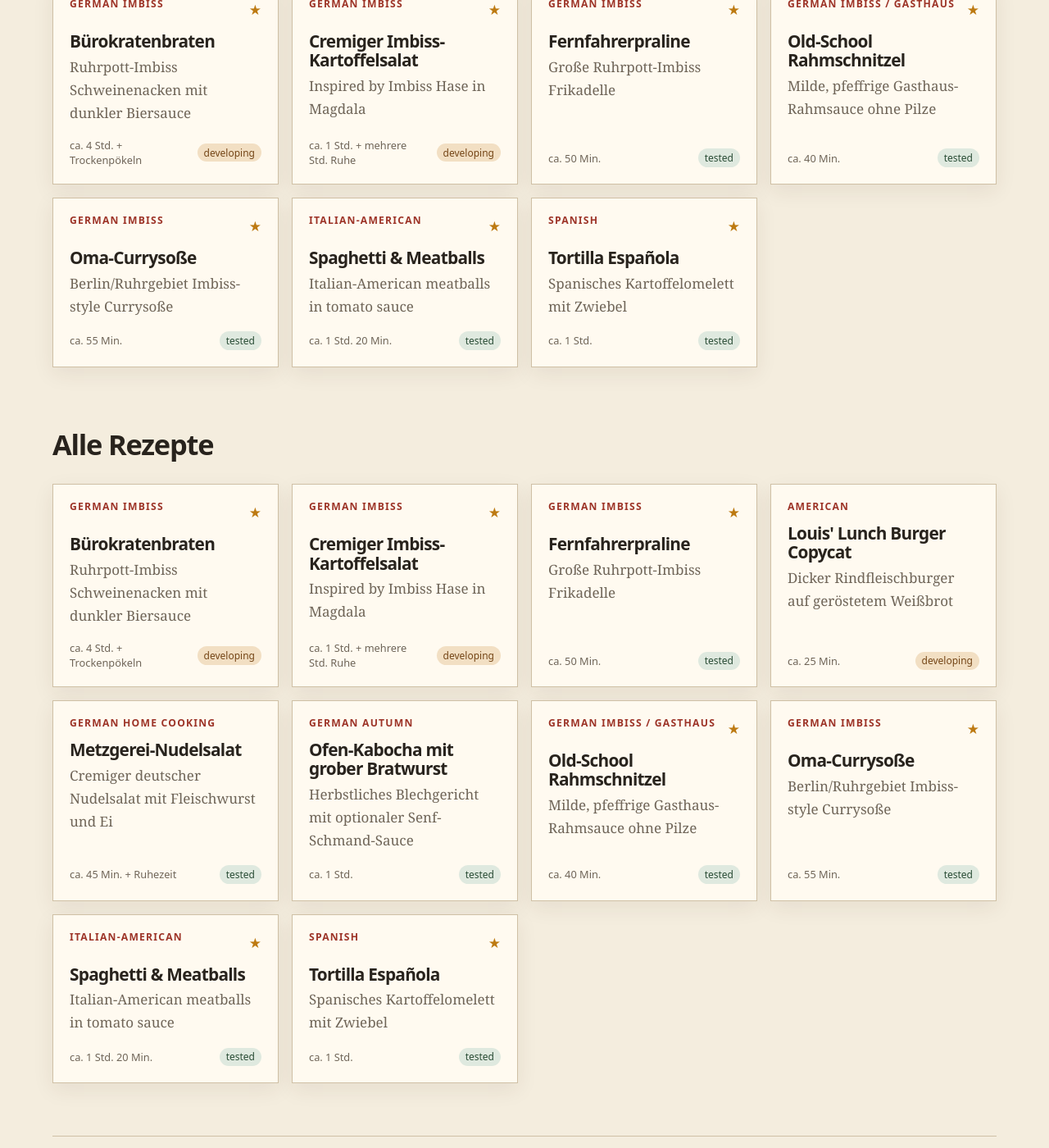
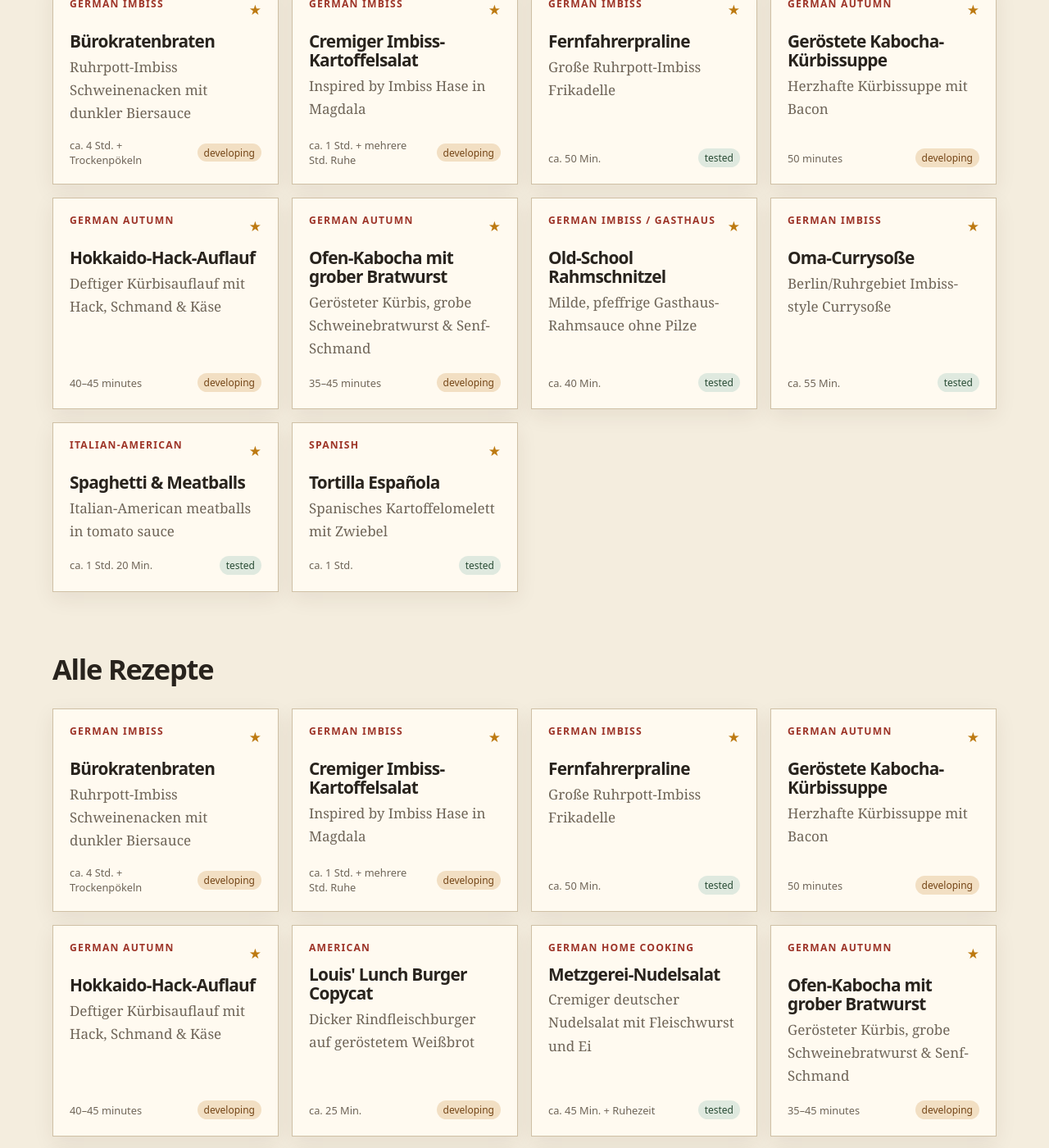
Before and after one commit to detherionx/bespoke-recipes, a Jekyll site: the page built from index.md, in a window 1280 px wide and 1400 px high, scrolled down 1376 px. Shown: the whole window at 82% size. Built offline with Jekyll 4.4.1, drawn with Linux system fonts in a browser that asks for light colours; part of the change alters nothing that is shown; some of the changed text lies outside the part shown.

Commit message:
Add complete German autumn pumpkin trio

````diff
--- /dev/null
+++ b/_recipes/hokkaido-hack-auflauf.md
@@ -0,0 +1,111 @@
+---
+layout: recipe
+title: "Hokkaido-Hack-Auflauf"
+subtitle: "Deftiger Kürbisauflauf mit Hack, Schmand & Käse"
+category: "German Autumn"
+origin: "Deutschland"
+servings: "3 hungry people / 4 normal portions"
+prep_time: "20 minutes"
+cook_time: "40–45 minutes"
+tags:
+  - Kürbis
+  - Hokkaido
+  - Hackfleisch
+  - Auflauf
+  - Herbst
+favourite: true
+status: developing
+---
+
+Deutsche Feierabend-Auflaufküche: Hokkaido in einer kräftig angerösteten Hack-Tomaten-Sauce, mit Schmand und braun gebackenem Käse.
+
+## Shopping List
+
+```text
+SHOPPING LIST
+
+HOKKAIDO-HACK-AUFLAUF
+
+OBST & GEMÜSE
+1 Hokkaido-Kürbis
+2 Zwiebeln
+1 Knoblauch
+
+FLEISCHTHEKE
+500 g Hackfleisch gemischt
+
+KÜHLREGAL
+200 g Schmand
+150–200 g geriebener Käse
+
+VORRAT – FALLS NICHT DA
+Tomatenmark
+1 Dose gehackte Tomaten 400 g
+Rinder- oder Gemüsefond
+Paprikapulver edelsüß
+Thymian oder Oregano
+Rapsöl
+Salz
+Schwarzer Pfeffer
+```
+
+## Ingredients
+
+| Menge | Zutat |
+|---:|---|
+| 1 mittelgroßer, ca. 1–1,2 kg | Hokkaido-Kürbis |
+| 500 g | Hackfleisch gemischt |
+| 2 | Zwiebeln, gewürfelt |
+| 3 | Knoblauchzehen, fein gehackt |
+| 2 EL | Tomatenmark |
+| 1 × 400 g | gehackte Tomaten |
+| 100 ml | Rinder- oder Gemüsefond |
+| 200 g | Schmand |
+| 150–200 g | geriebener Gouda oder Emmentaler |
+| 1 TL | Paprikapulver edelsüß |
+| ½ TL | Thymian oder Oregano |
+| ca. 1 EL | Rapsöl |
+| nach Geschmack | Salz und schwarzer Pfeffer |
+
+## Equipment
+
+- Große Pfanne
+- Große Auflaufform
+- Deckel oder Alufolie zum lockeren Abdecken
+
+## Instructions
+
+1. Ofen auf 200 °C Ober-/Unterhitze vorheizen.
+2. Hokkaido waschen, halbieren und Kerne sowie Fasern entfernen. Nicht schälen. Das Fruchtfleisch in etwa 2–2,5 cm große Würfel schneiden.
+3. Große Pfanne auf dem Bosch-Induktionsfeld ungefähr auf Stufe 7 erhitzen. Wenig Öl und das Hackfleisch zugeben. Nicht sofort in graue Krümel rühren: Teile des Fleisches lange genug auf der Pfanne liegen lassen, damit kräftig dunkelbraune Röstflächen entstehen.
+4. Sobald das Hack gut gebräunt ist, auf Stufe 5–6 reduzieren. Zwiebeln zugeben und ungefähr 5 Minuten garen.
+5. Knoblauch zugeben und 30 Sekunden mitgaren.
+6. Alles etwas zur Seite schieben. Tomatenmark direkt auf die heiße Pfannenfläche geben und etwa 2 Minuten rösten, bis es ziegelrot ist.
+7. Paprika und Thymian oder Oregano einrühren. Gehackte Tomaten und 100 ml Fond zugeben und alle braunen Ansätze vom Pfannenboden lösen.
+8. Mäßig mit Salz und Pfeffer würzen und 5 Minuten köcheln. Die Sauce soll bereits ziemlich dick sein und nicht wie dünne Pastasauce wirken. Sind die Dosentomaten sehr wässrig, etwas länger reduzieren.
+9. Rohe Hokkaidowürfel in die Auflaufform geben. Hackmischung darübergeben und alles miteinander vermengen.
+10. Locker mit Deckel oder Alufolie abdecken und 20 Minuten backen.
+11. Abdeckung entfernen. 200 g Schmand in Klecksen auf der Oberfläche verteilen; eine völlig glatte Schicht ist nicht nötig. Mit 150–200 g Käse bedecken.
+12. Weitere 15–20 Minuten offen backen, bis der Kürbis weich ist und der Käse deutliche braune Stellen hat.
+13. Falls nötig, am Ende 2–3 Minuten unter den Grill stellen und dabei ununterbrochen beobachten.
+14. Vor dem Servieren 10 Minuten ruhen lassen, damit sich die Flüssigkeit setzt und der Auflauf sauberer auf dem Teller bleibt.
+
+## What to Look For
+
+- Ein Messer gleitet leicht in den Hokkaido, die Würfel sind aber nicht zu Püree zerfallen.
+- Am Boden liegt eine dicke Hack-Tomaten-Sauce und keine Pfütze aus orangefarbener Flüssigkeit.
+- Der Käse hat kräftige braune Stellen statt nur geschmolzen und blass zu sein.
+
+## Notes / Lessons Learned
+
+- Das Hack zuerst ungestört bräunen; sofortiges Rühren verhindert die gewünschten dunklen Röstflächen.
+- Wässrige Dosentomaten vor dem Einschichten länger reduzieren.
+- Die zehnminütige Ruhezeit ist Teil der Methode: Der Auflauf setzt sich dabei deutlich.
+
+## Storage / Reheating
+
+Reste zügig abkühlen und bis zu 3 Tage gekühlt lagern. Abgedeckt im Ofen vollständig erhitzen und zum Schluss kurz offen backen.
+
+## Variations
+
+- Wie angegeben Gouda oder Emmentaler sowie Thymian oder Oregano verwenden.
--- a/_recipes/kabocha-bratwurst.md
+++ b/_recipes/kabocha-bratwurst.md
@@ -1,68 +1,75 @@
 ---
 layout: recipe
 title: "Ofen-Kabocha mit grober Bratwurst"
-subtitle: "Herbstliches Blechgericht mit optionaler Senf-Schmand-Sauce"
+subtitle: "Gerösteter Kürbis, grobe Schweinebratwurst & Senf-Schmand"
 category: "German Autumn"
 origin: "Deutschland"
-servings: "3–4"
-prep_time: "20 Min."
-cook_time: "35–45 Min."
-total_time: "ca. 1 Std."
+servings: "3 hungry people"
+prep_time: "20 minutes"
+cook_time: "35–45 minutes"
 tags:
   - Kürbis
+  - Kabocha
   - Bratwurst
-  - Blechgericht
-favourite: false
-status: tested
+  - Herbst
+  - German
+favourite: true
+status: developing
 ---
 
-Ein schlichtes Herbstblech: nussiger Kabocha mit karamellisierten Rändern, grobe rohe Bratwurst und weiche Röstzwiebeln.
+Ein unkompliziertes Herbstessen vom Blech: nussiger Kabocha, grobe rohe Schweinebratwurst und Zwiebeln mit kaltem Senf-Schmand.
 
 ## Shopping List
 
 ```text
 SHOPPING LIST
 
-FLEISCH
-400–500 g grobe rohe Schweinebratwurst
+OFEN-KABOCHA MIT BRATWURST
 
-GEMÜSE
+OBST & GEMÜSE
 1 mittelgroßer Kabocha-Kürbis
-1–2 Zwiebeln
-2 Knoblauchzehen
-optional Thymian oder Rosmarin
+2 Zwiebeln
+1 Knoblauch
+
+FLEISCH / WURST
+500–600 g grobe rohe Schweinebratwurst
 
 KÜHLREGAL
-optional 150 g Schmand
+200 g Schmand
 
-VORRAT
-Öl
+VORRAT – FALLS NICHT DA
+Mittelscharfer Senf
+Rapsöl oder Olivenöl
+Paprikapulver edelsüß
+Thymian
 Salz
-Pfeffer
-optional mittelscharfer Senf
-optional Zitronensaft oder Apfelessig
+Schwarzer Pfeffer
 ```
 
 ## Ingredients
 
 | Menge | Zutat |
 |---:|---|
-| 1 mittelgroßer | Kabocha-Kürbis |
-| 400–500 g | grobe rohe Schweinebratwurst |
-| 1–2 | Zwiebeln, in Spalten |
-| 2 | Knoblauchzehen, angedrückt |
-| 2 EL | neutrales Öl |
-| nach Geschmack | Salz und Pfeffer |
-| optional | Thymian oder Rosmarin |
+| 1 mittelgroßer, ca. 1,2–1,6 kg | Kabocha-Kürbis |
+| 500–600 g | grobe rohe Schweinebratwurst, etwa 5 Würste |
+| 2 | Zwiebeln |
+| 3 | Knoblauchzehen |
+| 2 EL | Rapsöl oder Olivenöl |
+| 1 TL | Paprikapulver edelsüß |
+| ½ TL | getrockneter Thymian |
+| 1–1¼ TL | Salz |
+| nach Geschmack | schwarzer Pfeffer |
 
-### Optionale Senf-Schmand-Sauce
+### Senf-Schmand
 
 | Menge | Zutat |
 |---:|---|
-| 150 g | Schmand |
-| 1–2 TL | mittelscharfer Senf |
-| 1 TL | Zitronensaft oder Apfelessig |
-| nach Geschmack | Salz und Pfeffer |
+| 200 g | Schmand |
+| 1½ EL | mittelscharfer Senf |
+| 1–2 EL | Wasser |
+| ½ TL | Zucker |
+| 1 Prise | Salz |
+| nach Geschmack | schwarzer Pfeffer |
 
 ## Equipment
 
@@ -72,29 +79,32 @@ optional Zitronensaft oder Apfelessig
 
 ## Instructions
 
-1. Ofen auf 210 °C Ober-/Unterhitze vorheizen. Kabocha gründlich waschen, halbieren und entkernen. Die essbare Schale kann bleiben. In 2–3 cm breite Spalten schneiden.
-2. Kürbis, Zwiebeln und Knoblauch mit Öl, Salz, Pfeffer und optional Kräutern mischen. Auf dem Blech mit ausreichend Abstand verteilen.
-3. 15 Minuten vorbacken. Bratwürste je nach Größe ganz lassen oder in große Stücke teilen, dann zwischen den Kürbis legen.
-4. Weitere 20–30 Minuten rösten. Kürbis und Wurst einmal wenden, wenn die Unterseiten kräftig bräunen. Wurst vollständig durchgaren.
-5. Für die Sauce Schmand, Senf und Säure verrühren und mit Salz und Pfeffer abschmecken. Kalt zum heißen Blech servieren.
+1. Ofen auf 200 °C Ober-/Unterhitze oder 180 °C Umluft vorheizen.
+2. Kabocha waschen, halbieren und Kerne sowie faseriges Inneres entfernen. In 3–4 cm breite Spalten oder Stücke schneiden. Die Schale ist nach dem Rösten essbar; besonders harte Stellen können beim Essen liegen bleiben.
+3. Zwiebeln vierteln. Ganze Knoblauchzehen leicht andrücken.
+4. Kürbis, Zwiebeln und Knoblauch direkt auf einem großen Blech mit Öl, Paprika, Thymian, Salz und Pfeffer mischen. Alles in einer lockeren Lage verteilen und nicht zu einem tiefen Haufen zusammenschieben.
+5. Den Kürbis zunächst 15 Minuten ohne Wurst rösten.
+6. Ganze Bratwürste zwischen die Kürbisstücke legen. Einige Kürbisstücke wenden, damit frische Flächen das heiße Blech berühren.
+7. Weitere 20–30 Minuten rösten. Die Würste einmal wenden. Sie sollen kräftig gebräunt und vollständig durchgegart sein; mindestens 70 °C Kerntemperatur sind ein nützlicher Zielwert.
+8. Währenddessen Schmand, Senf, Zucker, Salz und Pfeffer verrühren. Nur so viel Wasser zugeben, dass die Sauce gut löffelbar wird.
+9. Heißen Kürbis, Zwiebeln und Bratwurst mit großzügigen Löffeln kaltem Senf-Schmand servieren.
 
 ## What to Look For
 
-- Kürbiskanten sind dunkelgolden karamellisiert; das Innere ist weich und cremig.
-- Zwiebeln sind weich mit gebräunten Spitzen, nicht schwarz.
-- Die rohe Schweinebratwurst ist bis in die Mitte vollständig gegart; im Zweifel Kerntemperatur prüfen.
+- Der Kabocha ist innen weich und fast kastanienartig, an den Kanten aber deutlich braun karamellisiert.
+- Die Bratwurst ist außen tief gebräunt und innen vollständig durchgegart.
+- Das Blech nicht allein deshalb aus dem Ofen nehmen, weil der Kürbis weich ist. Bleibt alles blass, weitere 5 Minuten rösten.
 
 ## Notes / Lessons Learned
 
-- Kürbis bekommt nur mit Abstand und ausreichend Hitze Röstkanten. Ein überfülltes Blech dämpft.
-- Kabocha-Schale ist essbar und wird beim Rösten weich; beschädigte oder sehr harte Stellen entfernen.
-- Bratwurst später zugeben, damit sie nicht austrocknet, bevor der Kürbis weich ist.
+- Die ersten 15 Minuten ohne Wurst geben dem Kürbis den notwendigen Vorsprung.
+- Abstand auf dem Blech ist wichtig: Ein tiefer, überfüllter Haufen dämpft statt zu rösten.
+- Weichheit allein reicht nicht; die dunkleren Röststellen gehören zum gewünschten Geschmack.
 
 ## Storage / Reheating
 
-Bis zu 3 Tage kühlen. Auf einem Blech bei 180 °C vollständig erhitzen; Sauce getrennt kalt lagern. Nicht bei Raumtemperatur stehen lassen.
+Reste zügig abkühlen und bis zu 3 Tage gekühlt lagern. Kürbis und Bratwurst im Ofen vollständig erhitzen; den Senf-Schmand getrennt kalt halten.
 
 ## Variations
 
-- Ein halber säuerlicher Apfel in Spalten passt zum letzten Drittel der Garzeit.
-- Statt Kräutern nur grob gemahlenen schwarzen Pfeffer verwenden, um das Gericht noch schlichter zu halten.
+- Rapsöl und Olivenöl funktionieren beide; die übrige Würzung bleibt unverändert.
--- /dev/null
+++ b/_recipes/kabocha-kuerbissuppe.md
@@ -0,0 +1,106 @@
+---
+layout: recipe
+title: "Geröstete Kabocha-Kürbissuppe"
+subtitle: "Herzhafte Kürbissuppe mit Bacon"
+category: "German Autumn"
+origin: "Deutschland"
+servings: "4 large bowls"
+prep_time: "20 minutes"
+cook_time: "50 minutes"
+tags:
+  - Kürbis
+  - Kabocha
+  - Suppe
+  - Bacon
+  - Herbst
+favourite: true
+status: developing
+---
+
+Eine bewusst herzhafte Kürbissuppe: Der Kabocha wird zuerst dunkel geröstet und erst danach mit Baconfett, Fond und Sahne zur tief ockerfarbenen Suppe verarbeitet.
+
+## Shopping List
+
+```text
+SHOPPING LIST
+
+GERÖSTETE KABOCHA-KÜRBISSUPPE
+
+OBST & GEMÜSE
+1 mittelgroßer Kabocha-Kürbis
+2 Zwiebeln
+1 Knoblauch
+
+KÜHLREGAL
+200 ml Sahne
+
+WURST & KÄSE
+100–150 g Bacon
+
+VORRAT – FALLS NICHT DA
+750 ml Gemüse- oder Hühnerfond
+Rapsöl oder Olivenöl
+Muskat
+Paprikapulver edelsüß
+Apfelessig
+Salz
+Schwarzer Pfeffer
+```
+
+## Ingredients
+
+| Menge | Zutat |
+|---:|---|
+| 1 mittelgroßer, ca. 1,2–1,5 kg | Kabocha-Kürbis |
+| 2 | Zwiebeln |
+| 4 | Knoblauchzehen |
+| 2 EL | Rapsöl oder Olivenöl |
+| 750 ml | Gemüse- oder Hühnerfond |
+| 150–200 ml | Sahne |
+| 100–150 g | Bacon |
+| ¼ TL | frisch geriebene Muskatnuss |
+| ½ TL | Paprikapulver edelsüß |
+| nach Geschmack | Salz und reichlich schwarzer Pfeffer |
+| optional ½–1 TL | Apfelessig |
+| optional | Schmand zum Servieren |
+
+## Equipment
+
+- Großes Backblech
+- Großer Topf
+- Schaumlöffel
+- Leistungsfähiger Stabmixer oder Standmixer
+
+## Instructions
+
+1. Ofen auf 210 °C Ober-/Unterhitze vorheizen.
+2. Kabocha halbieren und entkernen, dann in große Spalten schneiden. Zwiebeln vierteln.
+3. Kürbis und Zwiebeln auf einem Blech leicht mit Öl und wenig Salz mischen. 30–40 Minuten rösten, bis die Kanten braun bis stellenweise beinahe dunkelbraun sind.
+4. Die ungeschälten Knoblauchzehen erst für die letzten 15–20 Minuten mit auf das Blech geben. Sie sollen weich und süß werden, ohne zu verbrennen.
+5. Währenddessen den Bacon langsam im Suppentopf knusprig braten. Mit einem Schaumlöffel herausnehmen und zum Servieren aufheben. Etwa 1 EL Baconfett im Topf lassen.
+6. Besonders harte Schalenstellen vom gerösteten Kabocha entfernen. Weiche Schale kann bleiben, wenn der Mixer sie vollständig verarbeitet. Gerösteten Knoblauch aus der Schale drücken.
+7. Kürbis, Zwiebeln und Knoblauch in den Topf mit dem Baconfett geben. Zunächst nur 600 ml Fond sowie Paprika, Muskat und schwarzen Pfeffer zugeben.
+8. 10 Minuten sanft köcheln lassen, dann vollständig glatt pürieren.
+9. 150–200 ml Sahne einrühren. Vom restlichen Fond nur so viel zugeben, bis die Suppe dick, aber gut gießbar ist.
+10. Weitere 3–5 Minuten sanft köcheln und mit Salz abschmecken. Wirkt die natürliche Süße des Kabocha reichhaltig, aber flach, ½–1 TL Apfelessig zugeben. Essig soll danach nicht deutlich herauszuschmecken sein.
+11. Mit dem knusprigen Bacon und optional einem kleinen Löffel Schmand servieren.
+
+## What to Look For
+
+- Die Farbe ist tief ocker statt blass oder leuchtend orange.
+- Die Suppe überzieht einen Löffel, bleibt aber eindeutig Suppe und wird nicht zu Kürbispüree.
+- Bacon bringt Rauch und Salz als Gegengewicht zur natürlichen Süße des Kabocha.
+
+## Notes / Lessons Learned
+
+- Das Rösten ist die zentrale Entscheidung dieses Rezepts. Kürbis und Zwiebeln nicht einfach roh in Fond kochen.
+- Fond in zwei Schritten zugeben: Mit 600 ml beginnen und die Konsistenz erst nach Sahne und Pürieren einstellen.
+- Apfelessig ist eine kleine Schlusskorrektur, keine deutlich erkennbare Geschmacksrichtung.
+
+## Storage / Reheating
+
+Suppe zügig abkühlen und bis zu 3 Tage im Kühlschrank lagern. Bacon separat aufbewahren. Die Suppe langsam vollständig erhitzen und bei Bedarf mit etwas vom vorgesehenen Fond lockern.
+
+## Variations
+
+- Nach Wunsch jeden Teller mit dem bereits vorgesehenen Schmand abrunden.
````
